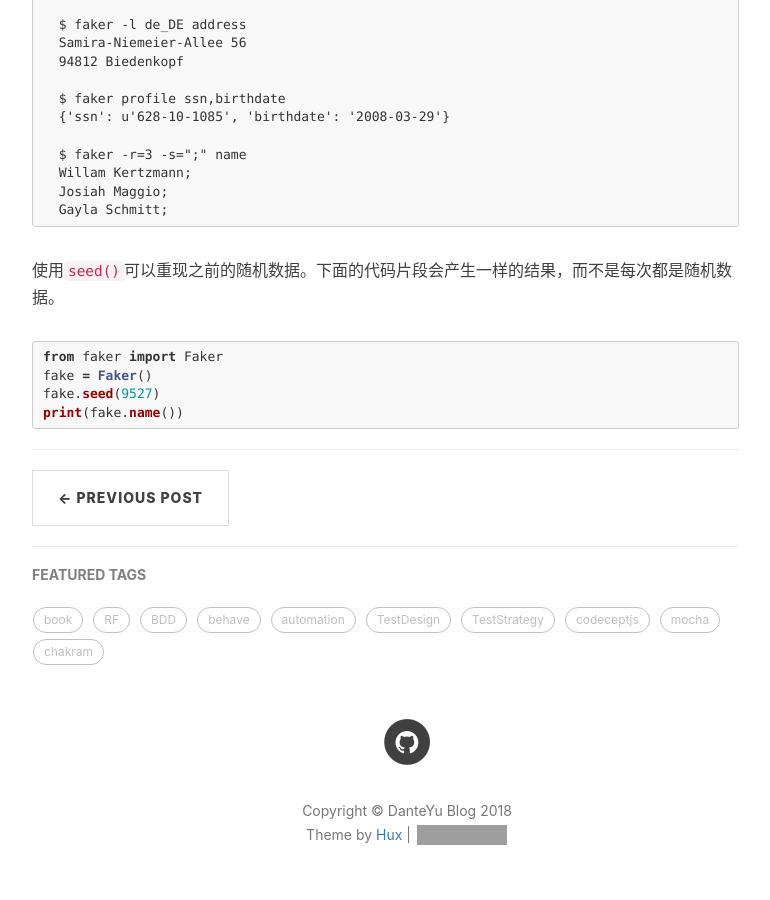
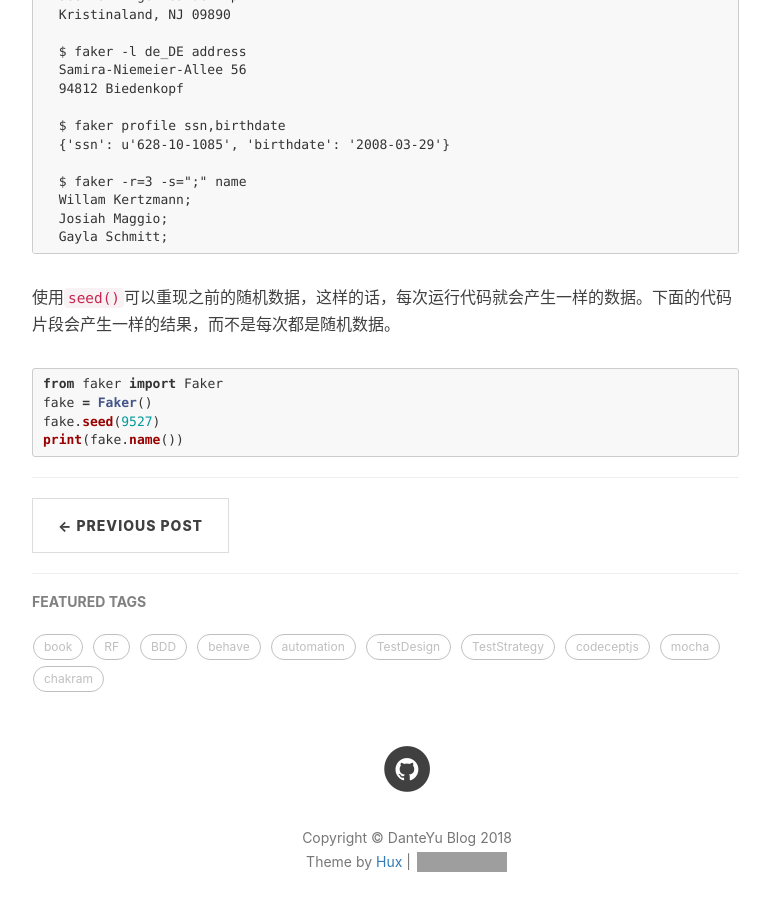
Before and after one commit to DanteYu/DanteYu.github.io, a Jekyll site: the page built from _posts/2018-01-10-fakedatapython.markdown, in a window 1280 px wide and 900 px high, scrolled down 9175 px. Shown: the whole window, without its empty margins (233-1003 px from the left). Built offline with Jekyll 4.4.1, drawn with Linux system fonts in a browser that asks for light colours; nearby versions of some CDN libraries; comment, search, counter and statistics services are not loaded; some of the changed text lies outside the part shown; grey boxes are pictures that could not be loaded.

Commit message:
update fake data python post

````diff
--- a/_posts/2018-01-10-fakedatapython.markdown
+++ b/_posts/2018-01-10-fakedatapython.markdown
@@ -16,6 +16,7 @@
 1. 当你需要开发一个UI原型，但是API还没开发完成继而无法获取相关数据来显示到前端，这个时候，就可以使用mock data来模拟API，从而不阻碍UI的开发工作且使UI和API的开发并行，也有可能提早发现一些问题
 2. 当需要产生大量的数据填充数据库的时候，可以使用自动化填充接近于产品数据的fake data到数据库来满足开发测试需求
 3. 当需要大量类产品环境数据进行压力测试的时候
+4. 单元测试需要产生dummy data的时候
 
 #### Fake data的原则
 除了刻意设计的破坏性的test data，我们需要的test data应该是接近于产品环境和现实生活的，而不是固定的搭配。接近于产品数据的fake data能够更好地揭露产品环境潜在的问题，让产品看起来具有真实的使用价值和意义。
@@ -398,7 +399,7 @@
   Gayla Schmitt;
 ```
 
-使用`seed()`可以重现之前的随机数据。下面的代码片段会产生一样的结果，而不是每次都是随机数据。
+使用`seed()`可以重现之前的随机数据，这样的话，每次运行代码就会产生一样的数据。下面的代码片段会产生一样的结果，而不是每次都是随机数据。
 ```python
 from faker import Faker
 fake = Faker()
````
